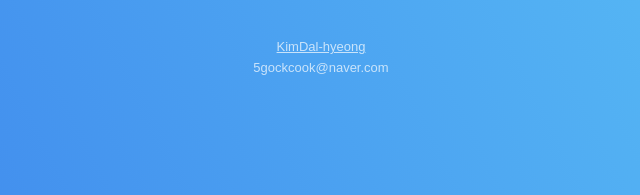
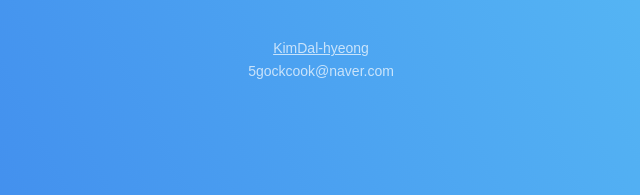
Before and after one commit to KimDal-hyeong/html-to-sketch-electron, an Electron app: page docs/download-analyst/index.html in a window 1400 px wide. Shown: the part 336-531 px from the top of the page, 379-1019 px from the left. Drawn offline with Linux system fonts and the light colour scheme.

Commit message:
스타일 추가개선

```diff
--- a/docs/download-analyst/index.html
+++ b/docs/download-analyst/index.html
@@ -41,7 +41,7 @@
             Download
         </a>
     </p>
-    <p style="font-size: 13px; opacity: 0.7; margin-bottom: 50px; font-weight: 300;">
+    <p style="font-size: 14px; opacity: 0.7; margin-bottom: 50px;">
         <a style="color: #fff;" href="https://github.com/KimDal-hyeong">KimDal-hyeong</a><br>
         5gockcook@naver.com
     </p>
```
